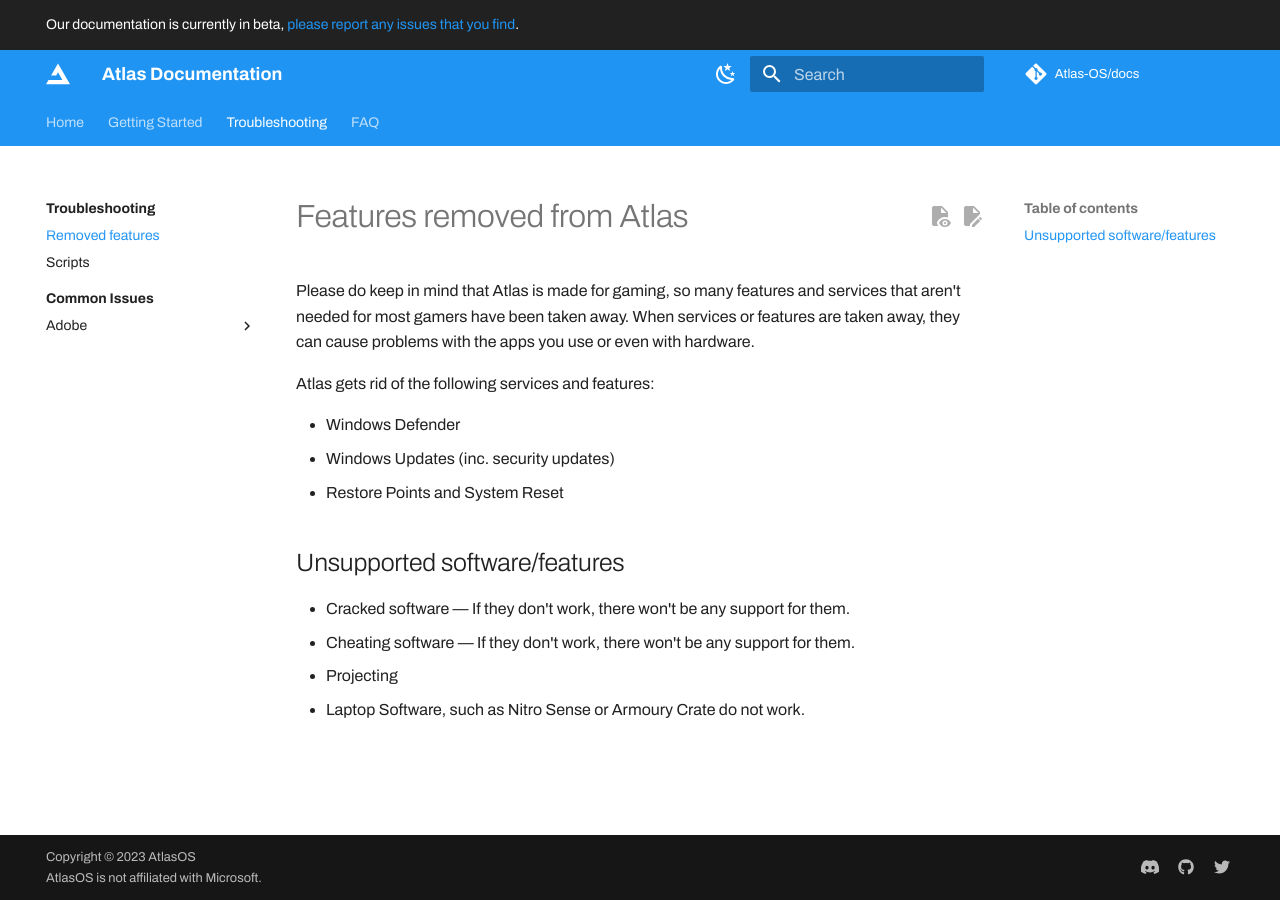
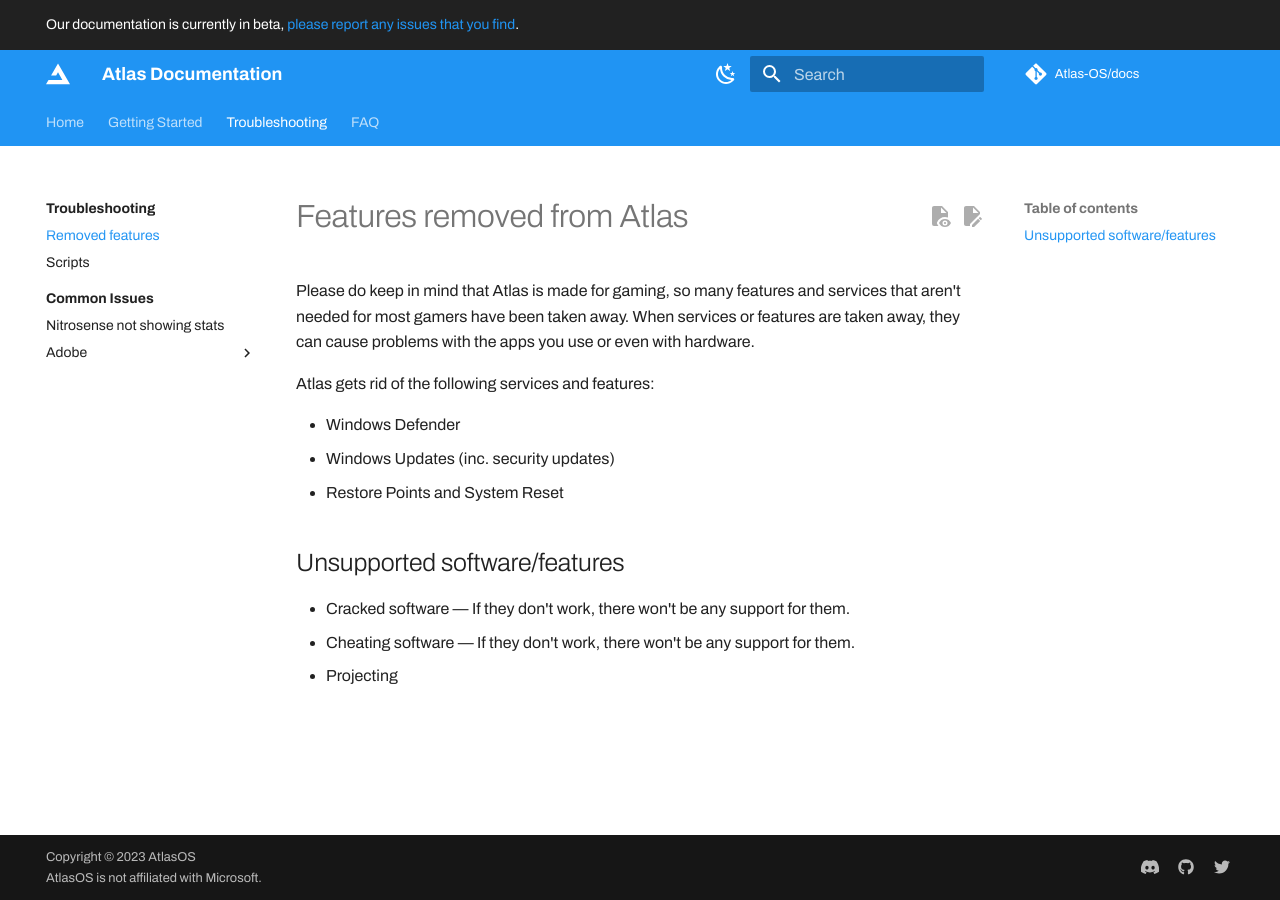
Before and after one commit to Atlas-OS/docs, an MkDocs documentation site: the page built from docs/troubleshooting/removed-features.md, in a window 1280 px wide. Built offline with MkDocs 1.6.1 and Material for MkDocs 9.7.7, drawn with Linux system fonts in a browser that asks for light colours; some web fonts are replaced; plug-ins that fetch from the network failed and are left out; comment, search, counter and statistics services are not loaded.

Commit message:
fix(removed-features): 📝 nitrosense fix

```diff
--- a/docs/troubleshooting/removed-features.md
+++ b/docs/troubleshooting/removed-features.md
@@ -12,4 +12,3 @@ Atlas gets rid of the following services and features:
 * Cracked software — If they don't work, there won't be any support for them.
 * Cheating software — If they don't work, there won't be any support for them.
 * Projecting
-* Laptop Software, such as Nitro Sense or Armoury Crate do not work.
--- a/mkdocs.yml
+++ b/mkdocs.yml
@@ -173,6 +173,7 @@ nav:
     - Scripts: troubleshooting/scripts.md
     - Common Issues:
       - Index: troubleshooting/common-issues/index.md
+      - Nitrosense not showing stats: troubleshooting/common-issues/nitrosense-stats-issue.md
       - Adobe:
         - Acrobat fails toinstall: troubleshooting/common-issues/adobe/acrobat-fails-to-install.md
         - Creative Cloud error 191: troubleshooting/common-issues/adobe/creative-cloud-error-191.md
```
Also changed, not shown: docs/troubleshooting/common-issues/nitrosense-stats-issue.md (added, +1 -0 lines).
